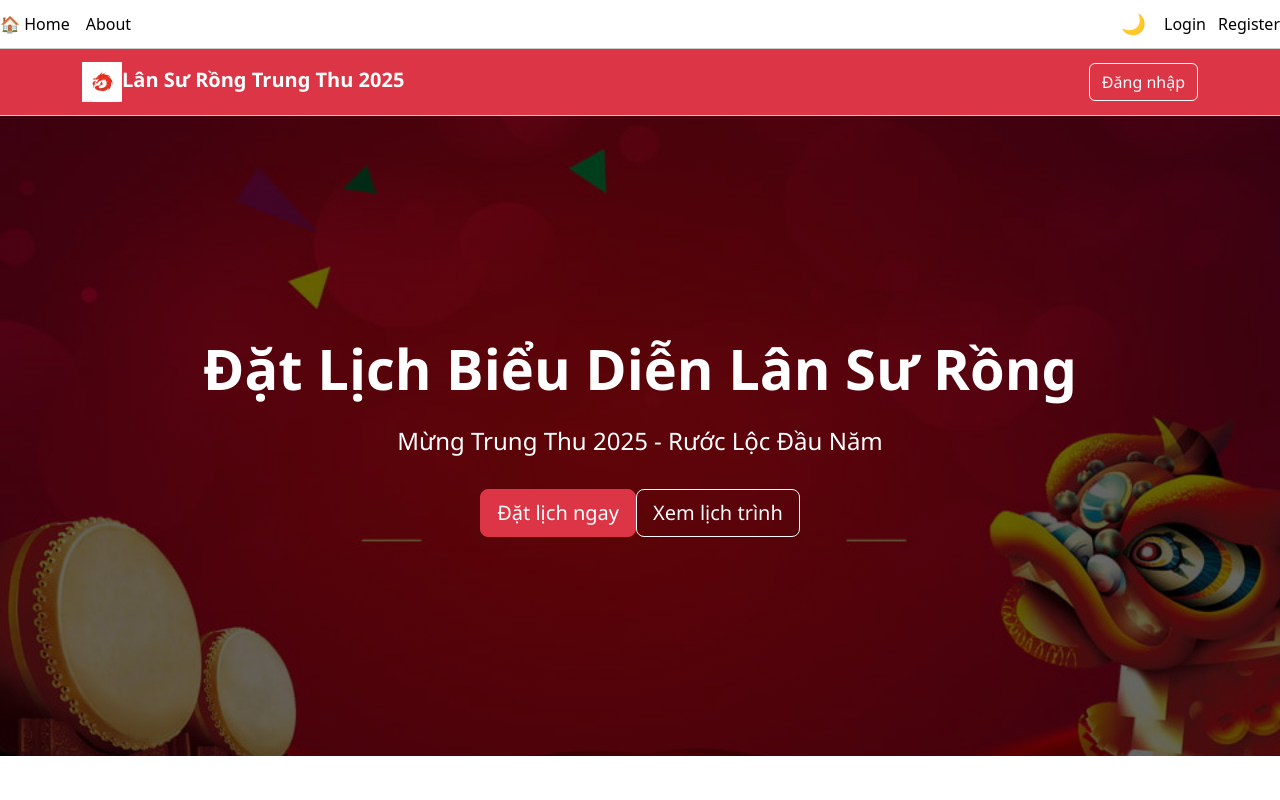
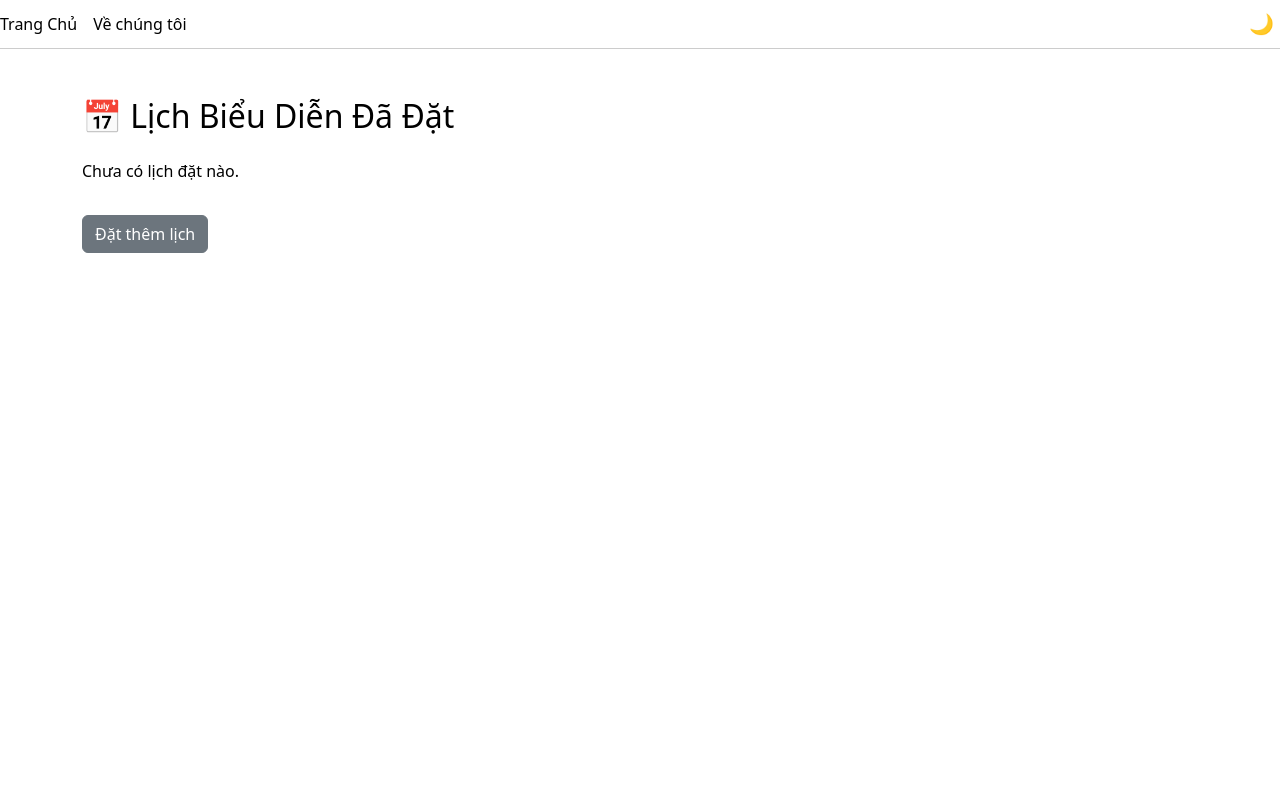
Before and after one commit to DuyLong-procoder/final-assignment-3, a React (Create React App) app: page /schedule in a window 1280 px wide. Before the commit this address led to /. Shown: the top 800 px of the page. Built offline with nearby package versions, Linux system fonts and the light colour scheme.

Commit message:
Initial commit

```diff
--- a/src/App.js
+++ b/src/App.js
@@ -7,30 +7,37 @@ import Dashboard from './pages/dashboard';
 import Profile from './pages/Profile';
 import Login from './pages/Login';
 import Register from './pages/Register';
-import BookingPage from './pages/BookingPage'; // Thêm import này
+import BookingPage from './pages/BookingPage';
+import BookingSchedule from './pages/BookingSchedule'; // Import component BookingSchedule
 import 'bootstrap/dist/css/bootstrap.min.css';
 import './App.css';
 
+// Route chỉ cho phép user đã đăng nhập
 const ProtectedRoute = ({ user, redirectPath = '/login' }) => {
-  if (!user) {
-    return <Navigate to={redirectPath} replace />;
-  }
-  return <Outlet />;
+  return user ? <Outlet /> : <Navigate to={redirectPath} replace />;
 };
 
+// Route chỉ cho phép user chưa đăng nhập
 const GuestRoute = ({ user, redirectPath = '/dashboard' }) => {
-  if (user) {
-    return <Navigate to={redirectPath} replace />;
-  }
-  return <Outlet />;
+  return user ? <Navigate to={redirectPath} replace /> : <Outlet />;
 };
 
 function App() {
-  const [user, setUser] = useState(() => {
+  const [user, setUser] = useState(null);
+
+  // Kiểm tra trạng thái đăng nhập từ localStorage
+  useEffect(() => {
     const savedUser = localStorage.getItem('user');
-    return savedUser ? JSON.parse(savedUser) : null;
-  });
+    if (savedUser) {
+      try {
+        setUser(JSON.parse(savedUser));
+      } catch {
+        localStorage.removeItem('user');
+      }
+    }
+  }, []);
 
+  // Lưu user vào localStorage khi thay đổi
   useEffect(() => {
     if (user) {
       localStorage.setItem('user', JSON.stringify(user));
@@ -51,21 +58,22 @@ function App() {
           {/* Public routes */}
           <Route path="/" element={<Home />} />
           <Route path="/about" element={<About />} />
-          <Route path="/booking" element={<BookingPage />} /> {/* Thêm route mới */}
+          <Route path="/booking" element={<BookingPage />} />
+          <Route path="/schedule" element={<BookingSchedule />} /> {/* Thêm route mới cho BookingSchedule */}
 
-          {/* Protected routes - chỉ truy cập khi đã đăng nhập */}
+          {/* Protected routes */}
           <Route element={<ProtectedRoute user={user} />}>
             <Route path="/dashboard" element={<Dashboard user={user} onLogout={handleLogout} />} />
             <Route path="/profile" element={<Profile user={user} />} />
           </Route>
 
-          {/* Guest routes - chỉ truy cập khi chưa đăng nhập */}
+          {/* Guest routes */}
           <Route element={<GuestRoute user={user} />}>
             <Route path="/login" element={<Login setUser={setUser} />} />
             <Route path="/register" element={<Register setUser={setUser} />} />
           </Route>
 
-          {/* Redirect các route không tồn tại */}
+          {/* Redirect cho route không tồn tại */}
           <Route path="*" element={<Navigate to="/" replace />} />
         </Routes>
       </div>
--- a/src/components/Navbar.js
+++ b/src/components/Navbar.js
@@ -20,8 +20,8 @@ function Navbar({ user, setUser }) {
   return (
     <nav className="navbar">
       <div className="nav-left">
-        <Link to="/">🏠 Home</Link>
-        <Link to="/about">About</Link>
+        <Link to="/">Trang Chủ</Link>
+        <Link to="/about">Về chúng tôi</Link>
         {user && <Link to="/dashboard">Dashboard</Link>}
         {user && <Link to="/profile">Profile</Link>}
       </div>
@@ -41,8 +41,7 @@ function Navbar({ user, setUser }) {
           </>
         ) : (
           <>
-            <Link to="/login">Login</Link>
-            <Link to="/register">Register</Link>
+
           </>
         )}
       </div>
--- a/src/pages/BookingPage.js
+++ b/src/pages/BookingPage.js
@@ -1,8 +1,10 @@
 import React, { useState } from 'react';
 import { Container, Form, Button, Row, Col } from 'react-bootstrap';
+import { useNavigate } from 'react-router-dom';
 
 function BookingPage() {
   const [submitted, setSubmitted] = useState(false);
+  const navigate = useNavigate();
 
   const eventTypes = [
     { value: 'mua-trung-thu', label: 'Múa Trung Thu' },
@@ -13,6 +15,34 @@ function BookingPage() {
     { value: 'khac', label: 'Sự kiện khác' }
   ];
 
+  const handleSubmit = (e) => {
+    e.preventDefault();
+
+    const formData = new FormData(e.target);
+    const newBooking = {
+      name: formData.get("name"),
+      phone: formData.get("phone"),
+      email: formData.get("email"),
+      eventType: formData.get("eventType"),
+      date: formData.get("date"),
+      time: formData.get("time"),
+      address: formData.get("address"),
+      notes: formData.get("notes")
+    };
+
+    // Lưu vào localStorage
+    const existingBookings = JSON.parse(localStorage.getItem("lionDanceBookings")) || [];
+    existingBookings.push(newBooking);
+    localStorage.setItem("lionDanceBookings", JSON.stringify(existingBookings));
+
+    setSubmitted(true);
+
+    // Chuyển sang trang xem lịch
+    setTimeout(() => {
+      navigate("/schedule");
+    }, 1000);
+  };
+
   return (
     <div className="booking-page">
       <Container className="py-5">
@@ -22,7 +52,7 @@ function BookingPage() {
           <Form
             action="https://formsubmit.co/hsneaky2108@gmail.com"
             method="POST"
-            onSubmit={() => setSubmitted(true)}
+            onSubmit={handleSubmit}
           >
             {/* Tắt captcha và redirect */}
             <input type="hidden" name="_captcha" value="false" />
@@ -92,7 +122,7 @@ function BookingPage() {
           </Form>
         ) : (
           <div className="text-center">
-            <h4>Cảm ơn bạn đã gửi thông tin! Vui lòng kiểm tra email của bạn.</h4>
+            <h4>Đang lưu dữ liệu và chuyển đến trang lịch đã đặt...</h4>
           </div>
         )}
       </Container>
--- /dev/null
+++ b/src/pages/BookingSchedule.js
@@ -0,0 +1,63 @@
+import React, { useEffect, useState } from "react";
+import { Container, Table, Button } from "react-bootstrap";
+import { useNavigate } from "react-router-dom";
+
+function BookingSchedule() {
+  const navigate = useNavigate();
+  const [bookings, setBookings] = useState([]);
+
+  useEffect(() => {
+    // Lấy dữ liệu từ localStorage
+    const storedBookings = JSON.parse(localStorage.getItem("lionDanceBookings")) || [];
+    setBookings(storedBookings);
+  }, []);
+
+  const handleClear = () => {
+    localStorage.removeItem("lionDanceBookings");
+    setBookings([]);
+  };
+
+  return (
+    <Container className="py-5">
+      <h2 className="mb-4">📅 Lịch Biểu Diễn Đã Đặt</h2>
+      {bookings.length === 0 ? (
+        <p>Chưa có lịch đặt nào.</p>
+      ) : (
+        <>
+          <Table striped bordered hover responsive>
+            <thead>
+              <tr>
+                <th>#</th>
+                <th>Tên khách hàng</th>
+                <th>Ngày biểu diễn</th>
+                <th>Gói biểu diễn</th>
+                <th>Ghi chú</th>
+              </tr>
+            </thead>
+            <tbody>
+              {bookings.map((booking, index) => (
+                <tr key={index}>
+                  <td>{index + 1}</td>
+                  <td>{booking.name}</td>
+                  <td>{booking.date}</td>
+                  <td>{booking.package}</td>
+                  <td>{booking.note || "Không có"}</td>
+                </tr>
+              ))}
+            </tbody>
+          </Table>
+          <Button variant="danger" onClick={handleClear}>Xóa tất cả lịch</Button>
+        </>
+      )}
+      <Button
+        variant="secondary"
+        className="mt-3"
+        onClick={() => navigate("/booking")}
+      >
+        Đặt thêm lịch
+      </Button>
+    </Container>
+  );
+}
+
+export default BookingSchedule;
--- a/src/pages/home.js
+++ b/src/pages/home.js
@@ -101,7 +101,7 @@ function Home() {
             <Button
               variant="outline-light"
               size="lg"
-          onClick={() => navigate('/booking')}
+              onClick={() => navigate('/schedule')}
             >
               Xem lịch trình
             </Button>
@@ -138,7 +138,7 @@ function Home() {
                     </ul>
                   </Card.Body>
                   <Card.Footer className="text-center">
-                    <Button variant="danger" onClick={() => navigate('/booking')}>
+                    <Button variant="danger">
                       Đặt ngay
                     </Button>
                   </Card.Footer>
@@ -222,14 +222,14 @@ function Home() {
                 block
                 onClick={() => navigate('/login')}
               >
-                Đặt lịch biểu diễn
+                Đăng nhập để đặt lịch
               </Button>
               <Button
                 variant="light"
                 size="lg"
                 block
                 className="mt-3"
-               onClick={() => navigate('/booking')}
+                onClick={() => navigate('/schedule')}
               >
                 Xem lịch trình biểu diễn
               </Button>
```
